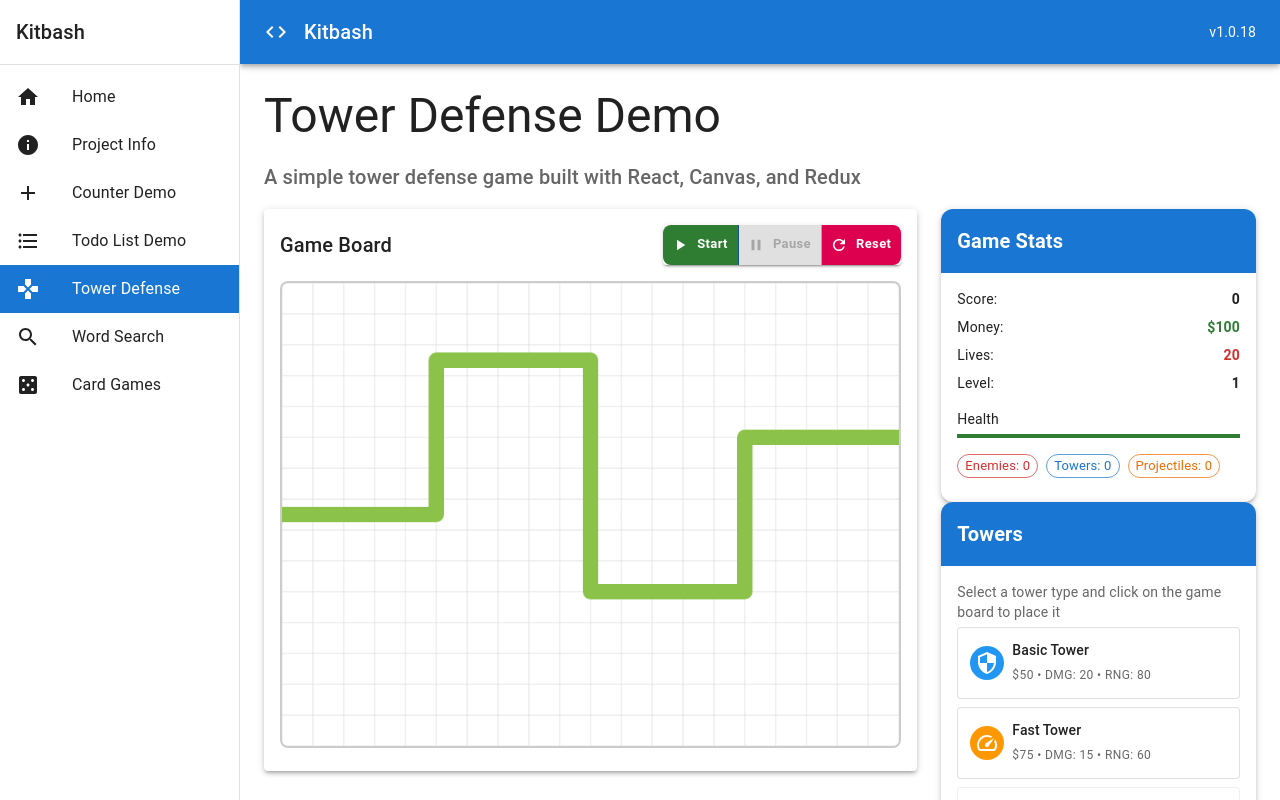
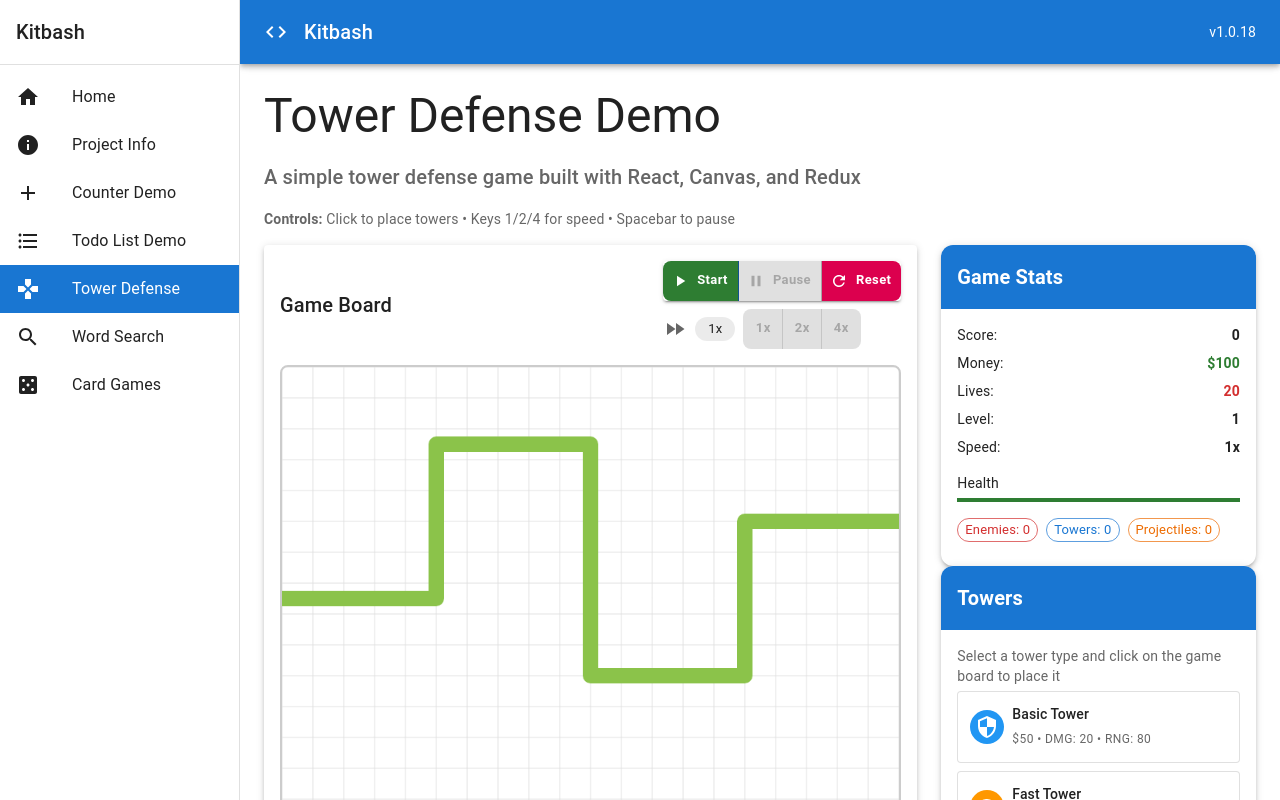
Before and after one commit to taco429/kitbash, a React (Vite) app: page /kitbash/tower-defense in a window 1280 px wide. Shown: the top 800 px of the page. Built offline with nearby package versions, Linux system fonts and the light colour scheme.

Commit message:
Add game speed controls with dynamic game logic scaling
Co-authored-by: multibox2726 <multibox2726@gmail.com>

```diff
--- a/src/components/games/tower-defense/GameControls.tsx
+++ b/src/components/games/tower-defense/GameControls.tsx
@@ -1,17 +1,30 @@
-import { ButtonGroup } from '@mui/material'
-import { PlayArrow, Pause, Refresh } from '@mui/icons-material'
+import { ButtonGroup, Chip, Box } from '@mui/material'
+import { PlayArrow, Pause, Refresh, FastForward } from '@mui/icons-material'
 import { GameButton } from '../../shared'
 
 interface GameControlsProps {
   isRunning: boolean
   isPaused: boolean
+  gameSpeed: number
   onStart: () => void
   onPause: () => void
   onReset: () => void
+  onSpeedChange: (speed: number) => void
 }
 
-export const GameControls = ({ isRunning, isPaused, onStart, onPause, onReset }: GameControlsProps) => {
+export const GameControls = ({
+  isRunning,
+  isPaused,
+  gameSpeed,
+  onStart,
+  onPause,
+  onReset,
+  onSpeedChange
+}: GameControlsProps) => {
+  const speedOptions = [1, 2, 4]
+
   return (
+    <Box sx={{ display: 'flex', flexDirection: 'column', gap: 1 }}>
       <ButtonGroup variant="contained" size="small">
         <GameButton
           variant="success"
@@ -37,5 +50,28 @@ export const GameControls = ({ isRunning, isPaused, onStart, onPause, onReset }:
           Reset
         </GameButton>
       </ButtonGroup>
+
+      <Box sx={{ display: 'flex', alignItems: 'center', gap: 1 }}>
+        <FastForward sx={{ color: 'text.secondary' }} />
+        <Chip
+          label={`${gameSpeed}x`}
+          size="small"
+          color={gameSpeed > 1 ? 'primary' : 'default'}
+          sx={{ minWidth: 40 }}
+        />
+        <ButtonGroup variant="outlined" size="small">
+          {speedOptions.map((speed) => (
+            <GameButton
+              key={speed}
+              variant={gameSpeed === speed ? 'primary' : 'secondary'}
+              onClick={() => onSpeedChange(speed)}
+              disabled={!isRunning || isPaused}
+            >
+              {speed}x
+            </GameButton>
+          ))}
+        </ButtonGroup>
+      </Box>
+    </Box>
   )
 }
--- a/src/components/games/tower-defense/GameStats.tsx
+++ b/src/components/games/tower-defense/GameStats.tsx
@@ -10,6 +10,7 @@ interface GameStatsProps {
   enemies: number
   towers: number
   projectiles: number
+  gameSpeed: number
 }
 
 export const GameStats = ({
@@ -20,7 +21,8 @@ export const GameStats = ({
   maxLives,
   enemies,
   towers,
-  projectiles
+  projectiles,
+  gameSpeed
 }: GameStatsProps) => {
   const getHealthColor = () => {
     const percentage = (lives / maxLives) * 100
@@ -51,6 +53,16 @@ export const GameStats = ({
         <Box sx={{ display: 'flex', justifyContent: 'space-between', mb: 1 }}>
           <Typography variant="body2">Level:</Typography>
           <Typography variant="body2" fontWeight="bold">{level}</Typography>
+        </Box>
+        <Box sx={{ display: 'flex', justifyContent: 'space-between', mb: 1 }}>
+          <Typography variant="body2">Speed:</Typography>
+          <Typography
+            variant="body2"
+            fontWeight="bold"
+            color={gameSpeed > 1 ? 'primary.main' : 'text.primary'}
+          >
+            {gameSpeed}x
+          </Typography>
         </Box>
       </Box>
 
--- a/src/pages/TowerDefensePage.tsx
+++ b/src/pages/TowerDefensePage.tsx
@@ -15,7 +15,8 @@ import {
   updateEnemies,
   updateTowers,
   updateProjectiles,
-  gameOver
+  gameOver,
+  setGameSpeed
 } from '../store/towerDefenseSlice'
 import {
   GAME_CONFIG,
@@ -151,6 +152,17 @@ export const TowerDefensePage = () => {
       ctx.fill()
     })
 
+    // Draw speed indicator
+    if (gameState.gameSpeed > 1) {
+      ctx.fillStyle = 'rgba(25, 118, 210, 0.1)'
+      ctx.fillRect(0, 0, canvas.width, canvas.height)
+
+      ctx.fillStyle = '#1976d2'
+      ctx.font = 'bold 16px Arial'
+      ctx.textAlign = 'right'
+      ctx.fillText(`${gameState.gameSpeed}x SPEED`, canvas.width - 10, 25)
+    }
+
     // Draw placement preview
     if (gameState.selectedTowerType) {
       // This would need mouse position tracking to work properly
@@ -187,8 +199,40 @@ export const TowerDefensePage = () => {
     dispatch(resetGame())
   }
 
+  const handleSpeedChange = (speed: number) => {
+    dispatch(setGameSpeed(speed))
+  }
+
+  // Keyboard shortcuts for speed control
+  useEffect(() => {
+    const handleKeyPress = (event: KeyboardEvent) => {
+      if (!gameState.isRunning || gameState.isPaused) return
+
+      switch (event.key) {
+        case '1':
+          handleSpeedChange(1)
+          break
+        case '2':
+          handleSpeedChange(2)
+          break
+        case '4':
+          handleSpeedChange(4)
+          break
+        case ' ':
+          event.preventDefault()
+          handlePauseGame()
+          break
+      }
+    }
+
+    window.addEventListener('keydown', handleKeyPress)
+    return () => window.removeEventListener('keydown', handleKeyPress)
+  }, [gameState.isRunning, gameState.isPaused])
+
   useEffect(() => {
     if (gameState.isRunning && !gameState.isPaused) {
+      // Base interval is 50ms, but we don't need to adjust it for speed since
+      // the speed multiplier is handled in the game logic itself
       gameLoopRef.current = window.setInterval(gameLoop, 50)
     } else {
       if (gameLoopRef.current) {
@@ -201,7 +245,7 @@ export const TowerDefensePage = () => {
         clearInterval(gameLoopRef.current)
       }
     }
-  }, [gameLoop, gameState.isRunning, gameState.isPaused])
+  }, [gameLoop, gameState.isRunning, gameState.isPaused, gameState.gameSpeed])
 
   useEffect(() => {
     drawGame()
@@ -214,6 +258,9 @@ export const TowerDefensePage = () => {
       </Typography>
       <Typography variant="h6" color="text.secondary" paragraph>
         A simple tower defense game built with React, Canvas, and Redux
+      </Typography>
+      <Typography variant="body2" color="text.secondary" sx={{ mb: 2 }}>
+        <strong>Controls:</strong> Click to place towers • Keys 1/2/4 for speed • Spacebar to pause
       </Typography>
 
       <Grid container spacing={3}>
@@ -230,9 +277,11 @@ export const TowerDefensePage = () => {
               <GameControls
                 isRunning={gameState.isRunning}
                 isPaused={gameState.isPaused}
+                gameSpeed={gameState.gameSpeed}
                 onStart={handleStartGame}
                 onPause={handlePauseGame}
                 onReset={handleResetGame}
+                onSpeedChange={handleSpeedChange}
               />
             }
           />
@@ -250,6 +299,7 @@ export const TowerDefensePage = () => {
             enemies={gameState.enemies.length}
             towers={gameState.towers.length}
             projectiles={gameState.projectiles.length}
+            gameSpeed={gameState.gameSpeed}
           />
 
           {/* Tower Selection */}
--- a/src/store/towerDefenseSlice.ts
+++ b/src/store/towerDefenseSlice.ts
@@ -104,14 +104,15 @@ export const towerDefenseSlice = createSlice({
 
     spawnEnemy: (state) => {
       const currentTime = Date.now()
+      const adjustedSpawnDelay = state.enemySpawnDelay / state.gameSpeed
 
-      if (currentTime - state.lastEnemySpawn >= state.enemySpawnDelay) {
+      if (currentTime - state.lastEnemySpawn >= adjustedSpawnDelay) {
         const newEnemy: Enemy = {
           id: generateEnemyId(),
           position: { ...GAME_PATH[0] },
           health: 50 + (state.level * 10),
           maxHealth: 50 + (state.level * 10),
-          speed: GAME_CONFIG.ENEMY_SPEED,
+          speed: GAME_CONFIG.ENEMY_SPEED * state.gameSpeed,
           pathIndex: 0,
           reward: 10 + (state.level * 2)
         }
@@ -165,7 +166,8 @@ export const towerDefenseSlice = createSlice({
       const currentTime = Date.now()
 
       state.towers.forEach(tower => {
-        if (currentTime - tower.lastFired >= tower.fireRate) {
+        const adjustedFireRate = tower.fireRate / state.gameSpeed
+        if (currentTime - tower.lastFired >= adjustedFireRate) {
           // Find closest enemy in range
           let targetPosition: Position | null = null
           let closestDistance = Infinity
@@ -185,7 +187,7 @@ export const towerDefenseSlice = createSlice({
               position: { ...tower.position },
               target: targetPosition,
               damage: tower.damage,
-              speed: GAME_CONFIG.PROJECTILE_SPEED
+              speed: GAME_CONFIG.PROJECTILE_SPEED * state.gameSpeed
             }
 
             state.projectiles.push(projectile)
@@ -229,6 +231,10 @@ export const towerDefenseSlice = createSlice({
     gameOver: (state) => {
       state.isRunning = false
       state.isPaused = false
+    },
+
+    setGameSpeed: (state, action: PayloadAction<number>) => {
+      state.gameSpeed = action.payload
     }
   }
 })
@@ -243,7 +249,8 @@ export const {
   updateEnemies,
   updateTowers,
   updateProjectiles,
-  gameOver
+  gameOver,
+  setGameSpeed
 } = towerDefenseSlice.actions
 
 export default towerDefenseSlice.reducer
```
Lines whose indentation alone changed are shown as unchanged.
